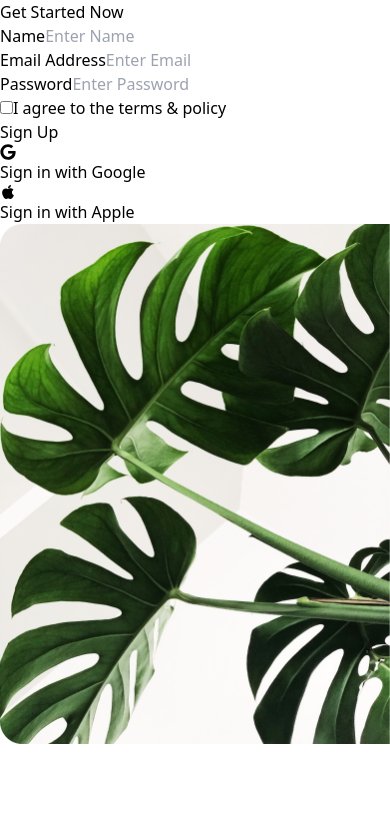
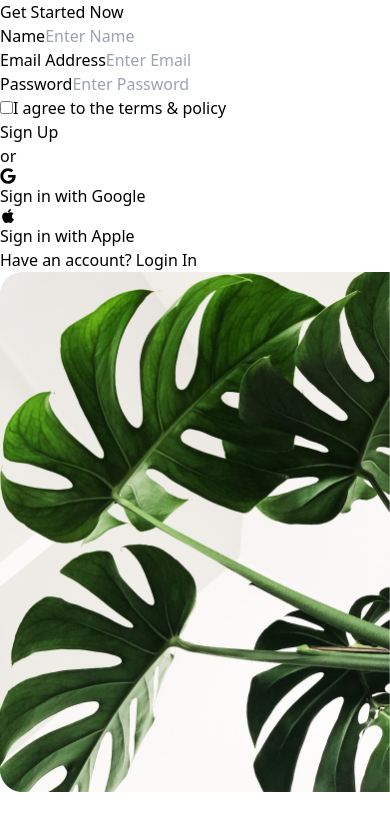
Before and after one commit to anshumanadxioo/HRone_frontend, a React (Vite) app: page /signup in a window 390 px wide. Shown: the top 830 px of the page. Built offline with nearby package versions, Linux system fonts and the light colour scheme.

Commit message:
completed with the signup and the forgetpassword page

```diff
--- a/src/App.css
+++ b/src/App.css
@@ -1,6 +1,13 @@
-.google-icon {
-    font-size: 2rem; /* Adjust size as needed */
-    background: linear-gradient(to right, #4285F4, #34A853, #FBBC05, #EA4335);
-    -webkit-text-fill-color: transparent;
-    -webkit-background-clip: text;
+/* Responsive code for the Signup page */
+@media (max-width:799px){
+  .responsive-main_div{
+    flex-direction: column;
   }
+}
+@media (max-width:400px){
+  .responsive-signinoption-res{
+    flex-direction: column;
+    align-items: center;
+    justify-content: center;
+  }
+}
--- a/src/pages/signup/SignUp.jsx
+++ b/src/pages/signup/SignUp.jsx
@@ -1,11 +1,9 @@
 import React from 'react';
 import { FaApple, FaGoogle } from 'react-icons/fa';
-
 function SignUp() {
   return (
-    <div className='flex w-full h-screen'>
-      {/* Left Side */}
-      <div className=' w-[60vw] flex flex-col items-center justify-center p-8'>
+    <div className='flex w-full h-screen responsive-main_div'>
+      <div className=' md:w-[60vw] flex flex-col items-center justify-center p-8'>
         <h1 className='text-2xl font-bold mb-4'>Get Started Now</h1>
 
         <form className='w-full max-w-sm'>
@@ -52,22 +50,28 @@ function SignUp() {
           >
             Sign Up
           </button>
-        </form>
-
-        <div className='mt-6'>
-          <div className='flex items-center justify-center space-x-4'>
-
-              <FaGoogle className='text-2xl mr-2' />
-                Sign in with Google
-
+          <div className='flex'>
+            <div className='h-[2px] w-[183px] mt-8 bg-black'></div>
+            <div className='mt-[18px]'><p>or</p></div>
+            <div className='h-[2px] w-[183px] mt-8 bg-black'></div>
+         </div>
+        <div className='mt-6 flex justify-between responsive-signinoption-res'>
+            <div className='flex ml-2 pb-2'>
+            <FaGoogle className='text-2xl mr-2 ' />
+             Sign in with Google
+            </div>
+          <div className='flex mr-4 ml-4'>
               <FaApple className='text-2xl mr-2' />
               Sign in with Apple
           </div>
         </div>
+          <p className='ml-20 mt-8'>Have an account? <span className='text-blue-800'>Login In</span></p>
+        </form>
       </div>
 
-      <div className='md:flex  items-center justify-between'>
-        <img src='/login.png' alt='Login' className='h-[100vh] w-[50vw] object-fill' />
+      <div className='md:flex md: items-center md:justify-between'>
+        <img src='/login.png' loading='lazy' alt='Login' className=' md:h-[100vh] md:w-[50vw]
+        lg:object-fill' />
       </div>
     </div>
   );
```
